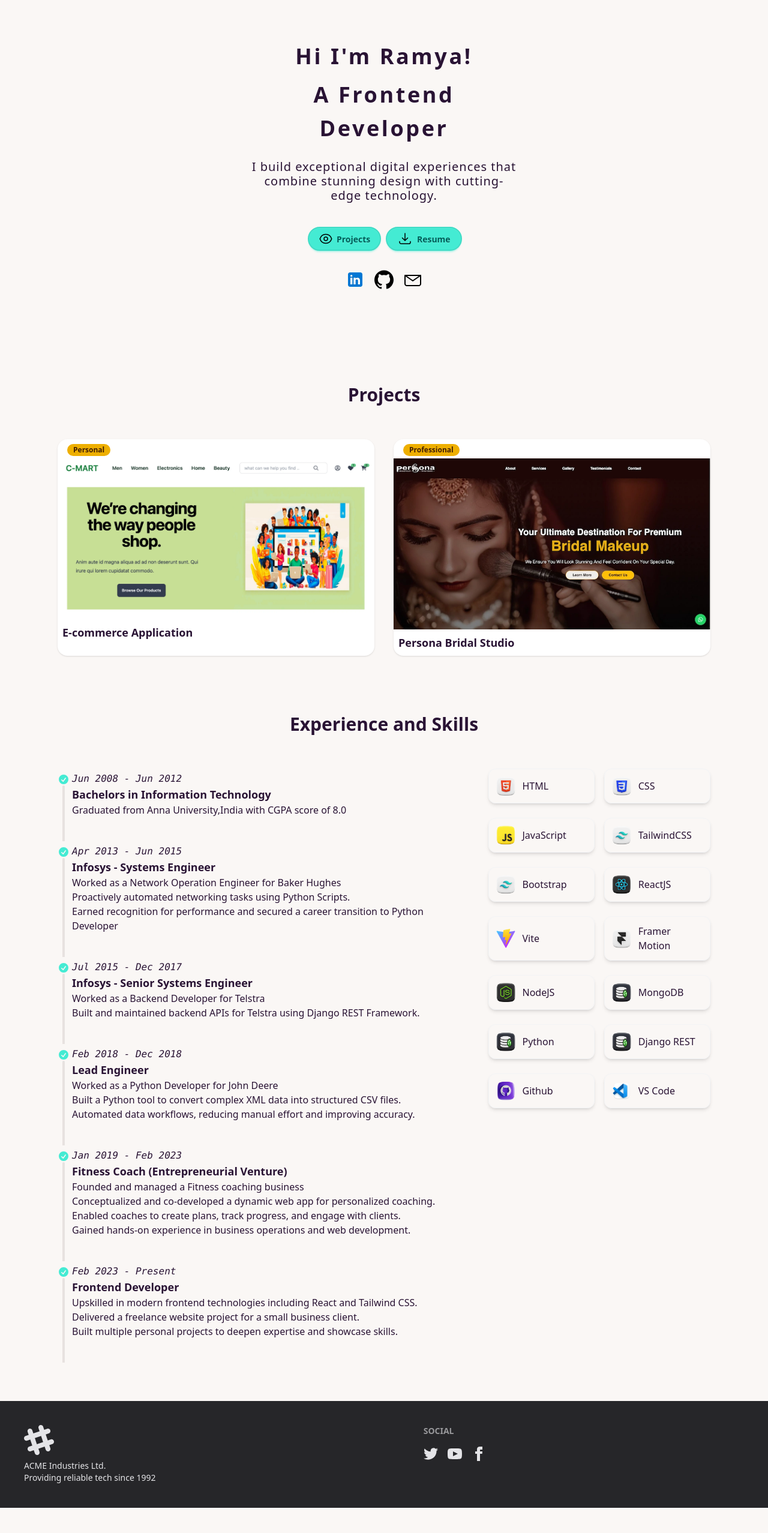
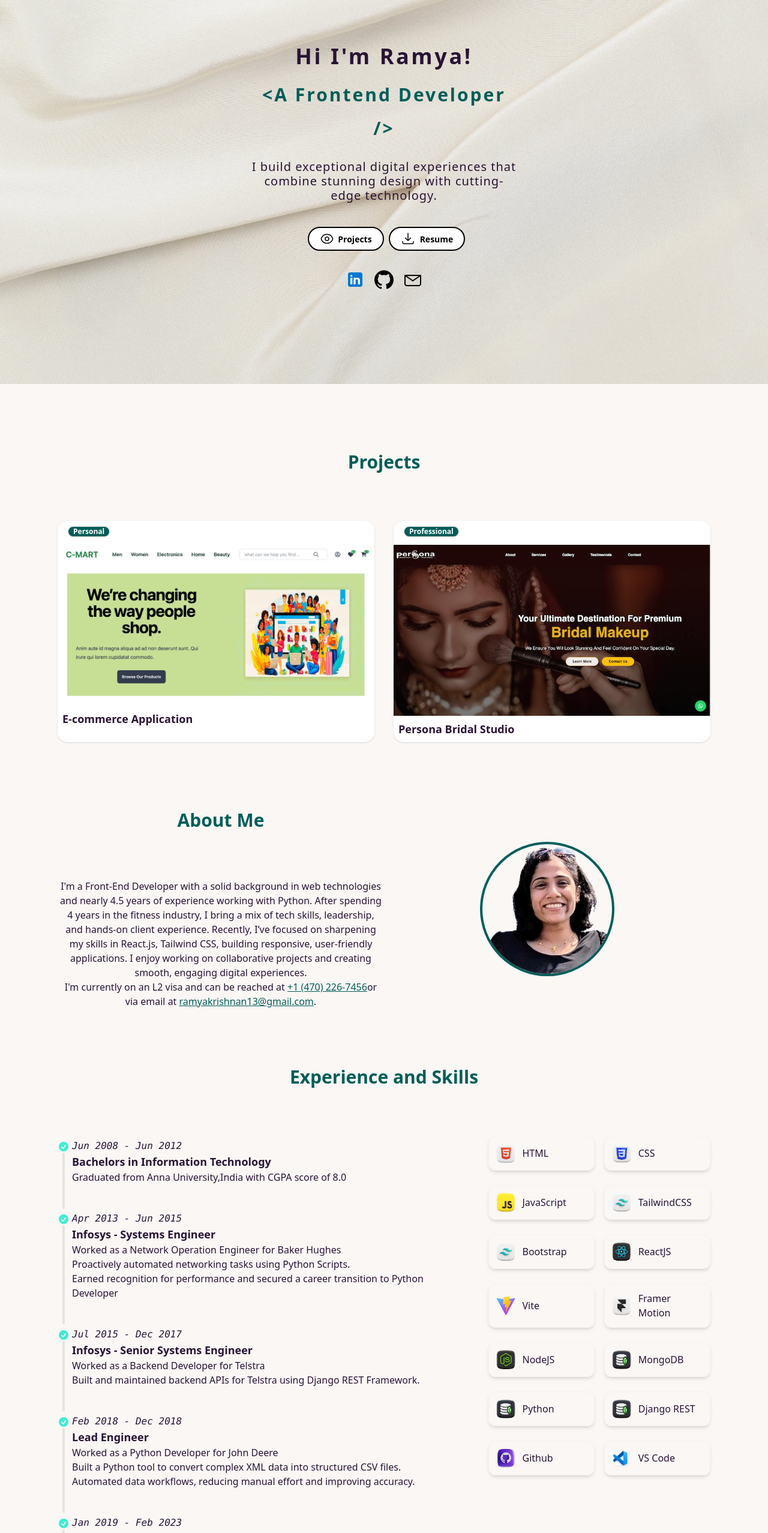
Before and after one commit to Ramyau01/MyPortfolio, a React (Vite) app: page / in a window 1280 px wide. Shown: the part 160-2715 px from the top of the page at 60% size. Before the commit the page ends 2673 px from the top, so only its background shows below. Built offline with nearby package versions, Linux system fonts and the light colour scheme.

Commit message:
added background and about section

```diff
--- a/src/App.jsx
+++ b/src/App.jsx
@@ -5,6 +5,7 @@ import { useState } from "react";
 import { Experience } from "./components/Experience";
 import { Projects } from "./components/sub/Projects";
 import { Footer } from "./components/Footer";
+import { About } from "./components/sub/About";
 function App() {
   const [height, setHeight] = useState(null);
   function calculateNavHeight(ref) {
@@ -14,12 +15,19 @@ function App() {
   console.log("nav height", height);
   return (
     <>
-      <Navbar calculateHeight={calculateNavHeight}></Navbar>
-      <section className="align-element px-0">
+      <section
+        aria-label="hero"
+        className="min-h-screen bg-cover bg-center "
+        style={{ backgroundImage: "url('/hero.webp')" }}
+      >
+        <Navbar calculateHeight={calculateNavHeight}></Navbar>
         <Hero height={height}></Hero>
-        <Projects></Projects>
-        <Experience></Experience>
       </section>
+
+      <Projects></Projects>
+      <About></About>
+      <Experience></Experience>
+
       <Footer></Footer>
     </>
   );
--- a/src/components/Buttons.jsx
+++ b/src/components/Buttons.jsx
@@ -1,6 +1,8 @@
 import { socialLinks } from "../assets/data";
-export const Button = ({ children }) => {
-  return <button className="btn btn-primary">{children}</button>;
+export const Button = ({ children, className }) => {
+  return (
+    <button className={`btn btn-primary ${className || ""}`}>{children}</button>
+  );
 };
 
 export const LinkButton = (props) => {
--- a/src/components/Experience.jsx
+++ b/src/components/Experience.jsx
@@ -5,7 +5,7 @@ import { Carousel } from "./sub/SkillsCarousel";
 export const Experience = () => {
   return (
     <section
-      className="px-8 mb-16"
+      className="align-element my-16"
       id="skills"
       aria-label="Experience and Skills"
     >
--- a/src/components/Footer.jsx
+++ b/src/components/Footer.jsx
@@ -14,49 +14,23 @@ export const Footer = () => {
           <path d="M22.672 15.226l-2.432.811.841 2.515c.33 1.019-.209 2.127-1.23 2.456-1.15.325-2.148-.321-2.463-1.226l-.84-2.518-5.013 1.677.84 2.517c.391 1.203-.434 2.542-1.831 2.542-.88 0-1.601-.564-1.86-1.314l-.842-2.516-2.431.809c-1.135.328-2.145-.317-2.463-1.229-.329-1.018.211-2.127 1.231-2.456l2.432-.809-1.621-4.823-2.432.808c-1.355.384-2.558-.59-2.558-1.839 0-.817.509-1.582 1.327-1.846l2.433-.809-.842-2.515c-.33-1.02.211-2.129 1.232-2.458 1.02-.329 2.13.209 2.461 1.229l.842 2.515 5.011-1.677-.839-2.517c-.403-1.238.484-2.553 1.843-2.553.819 0 1.585.509 1.85 1.326l.841 2.517 2.431-.81c1.02-.33 2.131.211 2.461 1.229.332 1.018-.21 2.126-1.23 2.456l-2.433.809 1.622 4.823 2.433-.809c1.242-.401 2.557.484 2.557 1.838 0 .819-.51 1.583-1.328 1.847m-8.992-6.428l-5.01 1.675 1.619 4.828 5.011-1.674-1.62-4.829z"></path>
         </svg>
         <p>
-          ACME Industries Ltd.
+          Ramya Unnikrishnan
           <br />
-          Providing reliable tech since 1992
+          <a
+            href="tel:+14702267456"
+            className="text-white underline hover:text-primary"
+          >
+            +1 (470) 226-7456
+          </a>
+          <br />
+          <a
+            href="mailto:ramyakrishnan13@gmail.com"
+            className="text-white underline hover:text-primary"
+          >
+            ramyakrishnan13@gmail.com
+          </a>
         </p>
       </aside>
-      <nav>
-        <h6 className="footer-title">Social</h6>
-        <div className="grid grid-flow-col gap-4">
-          <a>
-            <svg
-              xmlns="http://www.w3.org/2000/svg"
-              width="24"
-              height="24"
-              viewBox="0 0 24 24"
-              className="fill-current"
-            >
-              <path d="M24 4.557c-.883.392-1.832.656-2.828.775 1.017-.609 1.798-1.574 2.165-2.724-.951.564-2.005.974-3.127 1.195-.897-.957-2.178-1.555-3.594-1.555-3.179 0-5.515 2.966-4.797 6.045-4.091-.205-7.719-2.165-10.148-5.144-1.29 2.213-.669 5.108 1.523 6.574-.806-.026-1.566-.247-2.229-.616-.054 2.281 1.581 4.415 3.949 4.89-.693.188-1.452.232-2.224.084.626 1.956 2.444 3.379 4.6 3.419-2.07 1.623-4.678 2.348-7.29 2.04 2.179 1.397 4.768 2.212 7.548 2.212 9.142 0 14.307-7.721 13.995-14.646.962-.695 1.797-1.562 2.457-2.549z"></path>
-            </svg>
-          </a>
-          <a>
-            <svg
-              xmlns="http://www.w3.org/2000/svg"
-              width="24"
-              height="24"
-              viewBox="0 0 24 24"
-              className="fill-current"
-            >
-              <path d="M19.615 3.184c-3.604-.246-11.631-.245-15.23 0-3.897.266-4.356 2.62-4.385 8.816.029 6.185.484 8.549 4.385 8.816 3.6.245 11.626.246 15.23 0 3.897-.266 4.356-2.62 4.385-8.816-.029-6.185-.484-8.549-4.385-8.816zm-10.615 12.816v-8l8 3.993-8 4.007z"></path>
-            </svg>
-          </a>
-          <a>
-            <svg
-              xmlns="http://www.w3.org/2000/svg"
-              width="24"
-              height="24"
-              viewBox="0 0 24 24"
-              className="fill-current"
-            >
-              <path d="M9 8h-3v4h3v12h5v-12h3.642l.358-4h-4v-1.667c0-.955.192-1.333 1.115-1.333h2.885v-5h-3.808c-3.596 0-5.192 1.583-5.192 4.615v3.385z"></path>
-            </svg>
-          </a>
-        </div>
-      </nav>
     </footer>
   );
 };
--- a/src/components/Hero.jsx
+++ b/src/components/Hero.jsx
@@ -5,16 +5,18 @@ import { Button, LinkButton, IconButtons } from "./Buttons";
 export const Hero = ({ height }) => {
   return (
     <div
-      className="hero bg-base-100"
-      style={{ height: `calc(100vh - ${height})` }}
+      className="hero"
+      style={{
+        height: `calc(100vh - ${height})`,
+      }}
     >
       <div className="hero-content text-center flex flex-col">
         <div className="max-w-md">
           <h1 className="font-bold text-3xl md:text-4xl leading-7 md:leading-14 tracking-widest">
             Hi I'm Ramya!
           </h1>
-          <h2 className="font-bold text-3xl md:text-4xl md:leading-14 tracking-widest mt-4 md:mt-2">
-            A Frontend Developer
+          <h2 className="font-extrabold text-3xl md:text-3xl md:leading-14 tracking-widest mt-4 md:mt-2 text-primary-content">
+            &lt;A Frontend Developer /&gt;
           </h2>
           <p className="py-6 leading-6 tracking-wider text-lg md:text-xl">
             I build exceptional digital experiences that combine stunning design
@@ -22,9 +24,9 @@ export const Hero = ({ height }) => {
           </p>
         </div>
         <div className="flex gap-2">
-          <Button className="w-1/2">
+          <Button className="w-1/2 bg-white border-black shadow-none text-black">
             <span>
-              <img src={viewIcon} className="w-6" aria-hidden="true"></img>
+              <img src={viewIcon} className="w-6 h-6" aria-hidden="true"></img>
             </span>
             Projects
           </Button>
@@ -33,11 +35,11 @@ export const Hero = ({ height }) => {
             target="_blank"
             rel="noopener noreferrer"
             aria-label="Download Resume"
-            className=" w-1/2 flex gap-2"
+            className=" w-1/2 flex gap-2 bg-white border-black text-black shadow-none"
             download
           >
             <span>
-              <img src={downloadIcon} className="w-6" aria-hidden="true" />
+              <img src={downloadIcon} className="w-6 h-6" aria-hidden="true" />
             </span>
             Resume
           </LinkButton>
--- a/src/components/Navbar.jsx
+++ b/src/components/Navbar.jsx
@@ -10,7 +10,7 @@ export const Navbar = ({ calculateHeight }) => {
 
   return (
     <nav>
-      <div className="navbar bg-base-100 shadow-sm" ref={NavbarRef}>
+      <div className="navbar shadow-sm" ref={NavbarRef}>
         <div className="navbar-start flex-none w-auto">
           <div className="dropdown">
             <button
@@ -51,7 +51,7 @@ export const Navbar = ({ calculateHeight }) => {
             aria-current="page"
             className="btn btn-ghost text-xl hidden md:flex"
           >
-            daisyUI
+            <span className="font-extrabold text-3xl"> R.</span>
           </a>
         </div>
         <div className="navbar-center flex-1 justify-center">
@@ -60,7 +60,7 @@ export const Navbar = ({ calculateHeight }) => {
             aria-current="page"
             className="btn btn-ghost text-xl md:hidden"
           >
-            daisyUI
+            <span className="font-extrabold text-3xl"> R.</span>
           </a>
 
           <ul
--- /dev/null
+++ b/src/components/sub/About.jsx
@@ -0,0 +1,53 @@
+import { Headings } from "./Headings";
+
+export const About = () => {
+  return (
+    <section
+      id="about"
+      aria-label="Projects Section"
+      className="my-16 md:my-24 align-element"
+    >
+      <div className="flex md:flex-row flex-col-reverse">
+        <div className="md:w-1/2">
+          <Headings text={"About Me"}></Headings>
+          <p className="text-center text-base">
+            I'm a Front-End Developer with a solid background in web
+            technologies and nearly 4.5 years of experience working with Python.
+            After spending 4 years in the fitness industry, I bring a mix of
+            tech skills, leadership, and hands-on client experience. Recently,
+            I’ve focused on sharpening my skills in React.js, Tailwind CSS,
+            building responsive, user-friendly applications. I enjoy working on
+            collaborative projects and creating smooth, engaging digital
+            experiences.
+          </p>
+          <p className="text-center text-base">
+            I'm currently on an L2 visa and can be reached at
+            <span> </span>
+            <a
+              href="tel:+14702267456"
+              className="text-primary-content underline hover:text-primary"
+            >
+              +1 (470) 226-7456
+            </a>
+            or via email at <span> </span>
+            <a
+              href="mailto:ramyakrishnan13@gmail.com"
+              className="text-primary-content underline hover:text-primary"
+            >
+              ramyakrishnan13@gmail.com
+            </a>
+            .
+          </p>
+        </div>
+        <div className="md:w-1/2 flex justify-center items-center p-2">
+          <img
+            src="/ramya.webp"
+            loading="lazy"
+            className="w-48 h-48 md:w-56 md:h-56 rounded-full border-4 border-primary-content object-cover"
+            alt="picture of Ramya Unnikrishnan"
+          ></img>
+        </div>
+      </div>
+    </section>
+  );
+};
--- a/src/components/sub/Headings.jsx
+++ b/src/components/sub/Headings.jsx
@@ -1,6 +1,6 @@
 export const Headings = ({ text }) => {
   return (
-    <h2 className="text-2xl sm:text-3xl  mb-14 text-center font-bold transition-colors">
+    <h2 className="text-2xl sm:text-3xl  mb-20 text-center font-bold transition-colors text-primary-content">
       {text}
     </h2>
   );
--- a/src/components/sub/Modal.jsx
+++ b/src/components/sub/Modal.jsx
@@ -1,5 +1,3 @@
-import { links } from "../../assets/data";
-
 export const Modal = ({ details, githubURL, websiteURL }) => {
   return (
     <div className="w-full">
@@ -8,7 +6,7 @@ export const Modal = ({ details, githubURL, websiteURL }) => {
           href={githubURL}
           target="_blank"
           rel="noopener noreferrer"
-          className="btn btn-outline btn-sm text-primary hover:bg-primary hover:text-white transition"
+          className="btn btn-outline btn-sm text-primary-content hover:bg-primary hover:text-white transition"
         >
           GitHub Repository
         </a>
@@ -16,7 +14,7 @@ export const Modal = ({ details, githubURL, websiteURL }) => {
           href={websiteURL}
           target="_blank"
           rel="noopener noreferrer"
-          className="btn btn-outline btn-sm text-primary hover:bg-primary hover:text-white transition"
+          className="btn btn-outline btn-sm text-primary-content hover:bg-primary hover:text-white transition"
         >
           Live Demo
         </a>
--- a/src/components/sub/Projects.jsx
+++ b/src/components/sub/Projects.jsx
@@ -5,7 +5,7 @@ export const Projects = () => {
   return (
     <section
       aria-label="Projects Section"
-      className="px-8 mb-16 md:mb-24"
+      className="my-16 md:my-28 align-element"
       id="projects"
     >
       <Headings text={"Projects"}></Headings>
@@ -26,10 +26,10 @@ export const Projects = () => {
               key={id}
               className="relative group card bg-white  shadow-sm w-full"
             >
-              <span className="absolute top-2 left-4 badge badge-sm badge-warning font-bold">
+              <span className="absolute top-2 left-4 badge badge-sm text-white bg-primary-content font-bold">
                 {type}
               </span>
-              <figure className="pt-8">
+              <figure className="pt-10">
                 <img src={image} alt={`Image of the project ${title}`} />
               </figure>
               <div className="card-body p-2">
```
Also changed, not shown: public/hero.webp (added), public/ramya.webp (added).
